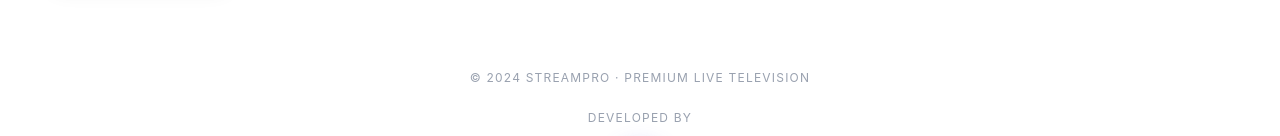
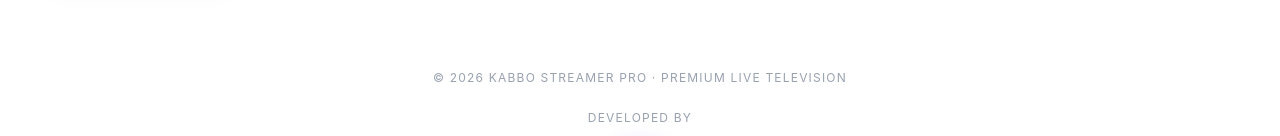
Before and after one commit to kabboCSE/live-app-latest, a React (Vite) app: page / in a window 1280 px wide. Shown: the part 2123-2259 px from the top of the page. Built offline with nearby package versions, Linux system fonts and the light colour scheme; grey boxes are pictures that could not be loaded.

Commit message:
update footer copyright year to 2026 for Kabbo Streamer Pro

```diff
--- a/src/App.jsx
+++ b/src/App.jsx
@@ -675,7 +675,7 @@ export default function LiveTVApp() {
       </footer> */}
       <footer className="relative bg-white/40 backdrop-blur-md border-t border-white/60 py-10 text-center">
         <p className="text-gray-400 text-xs tracking-widest uppercase">
-          &copy; 2024 StreamPro · Premium Live Television
+          &copy; 2026 Kabbo Streamer Pro · Premium Live Television
         </p>
 
         <div className="mt-6 flex flex-col items-center gap-3">
```
